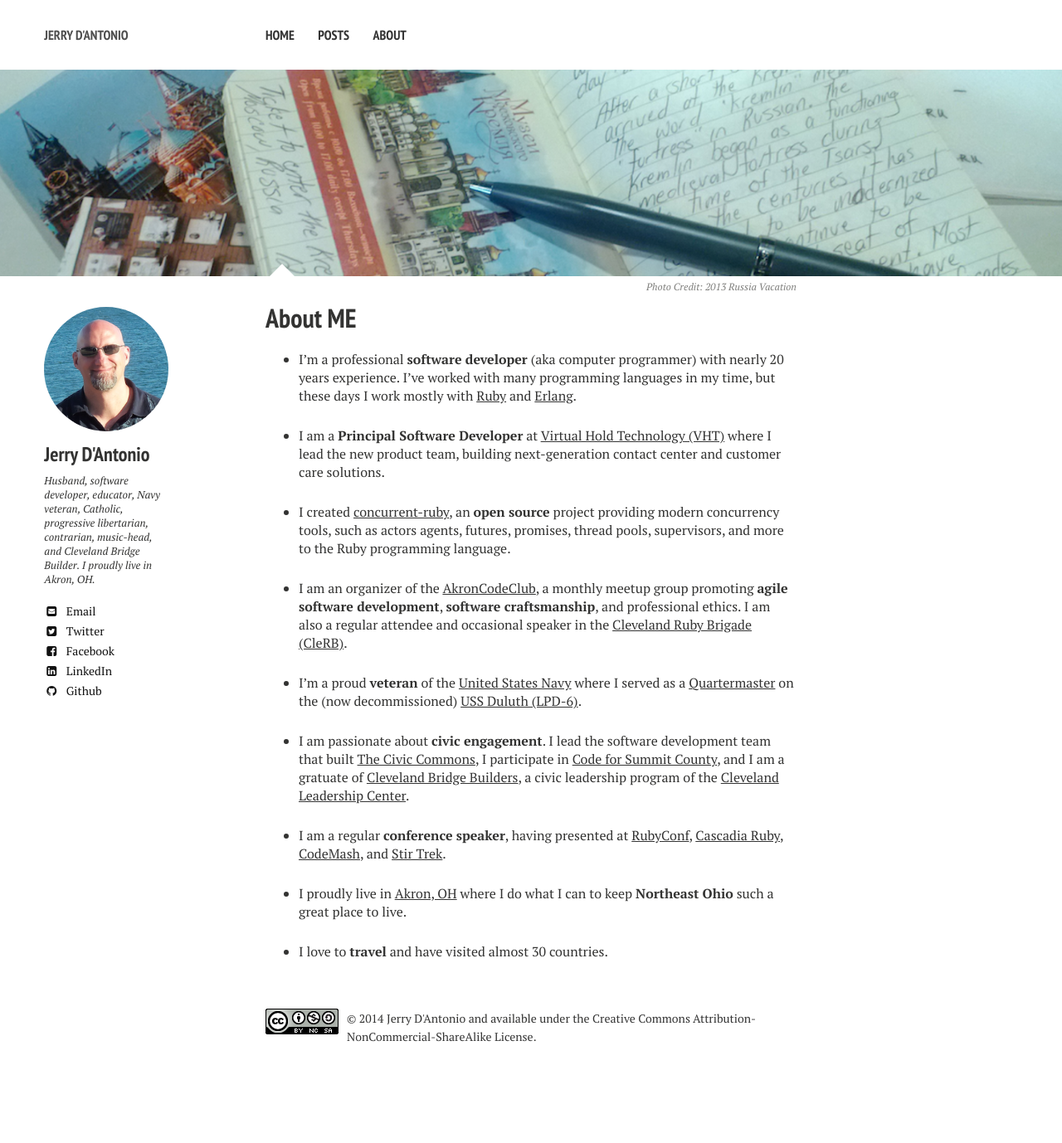
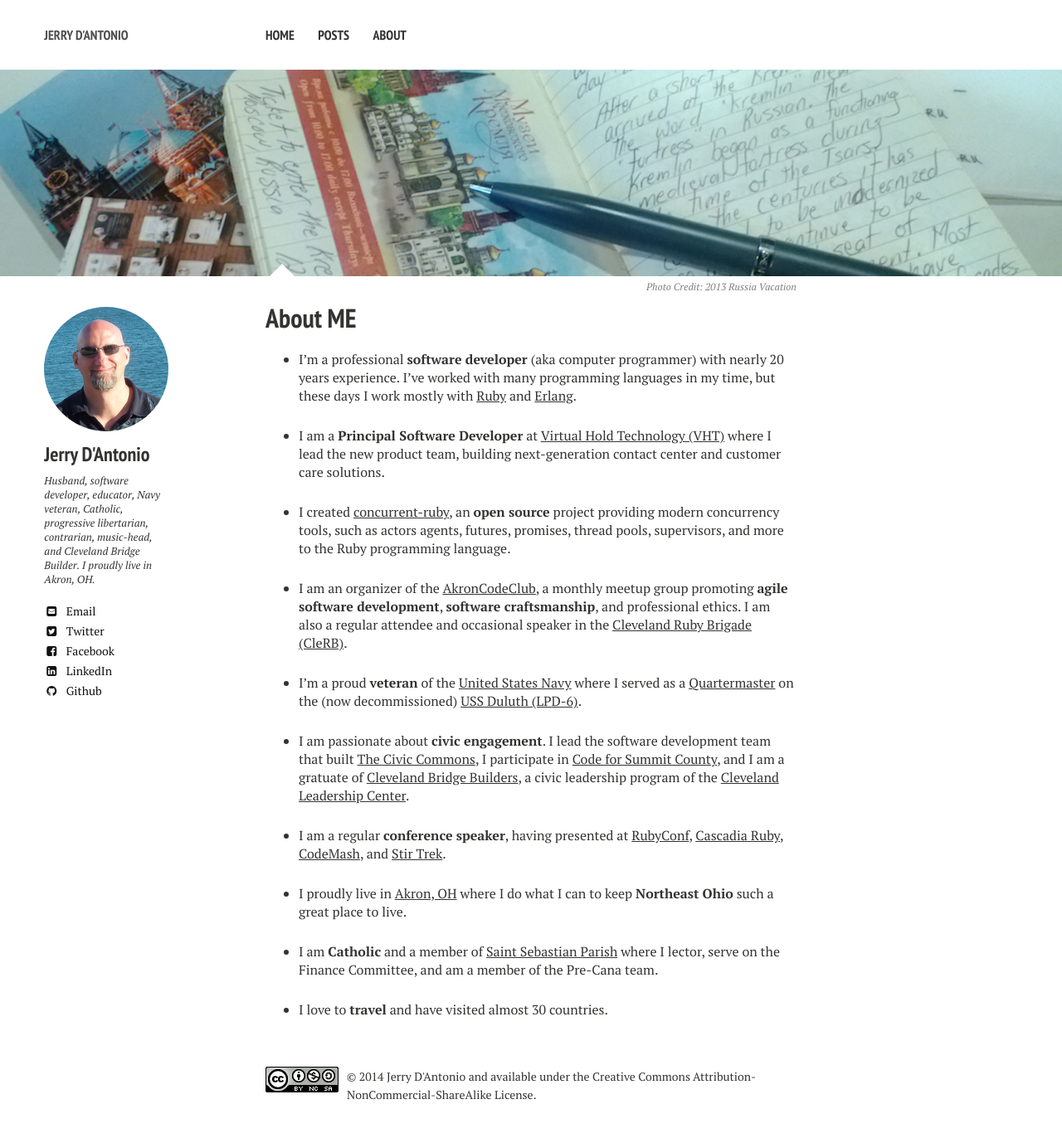
Before and after one commit to jdantonio/jdantonio.github.io, a Jekyll site: the page built from about/index.md, in a window 1280 px wide. Shown: the whole page at 83% size. Built offline with Jekyll 4.4.1, drawn with Linux system fonts in a browser that asks for light colours; nearby versions of some CDN libraries; before the commit the page ends 1308 px from its top, so only the background shows below that.

Commit message:
Updated the about me page.

```diff
--- a/about/index.md
+++ b/about/index.md
@@ -41,4 +41,7 @@ image:
 * I proudly live in [Akron, OH](http://www.akronohio.gov/) where I do what I can to keep
   **Northeast Ohio** such a great place to live.
 
+* I am **Catholic** and a member of [Saint Sebastian Parish](http://www.stsebastian.org/) where I lector,
+  serve on the Finance Committee, and am a member of the Pre-Cana team.
+
 * I love to **travel** and have visited almost 30 countries.
```
